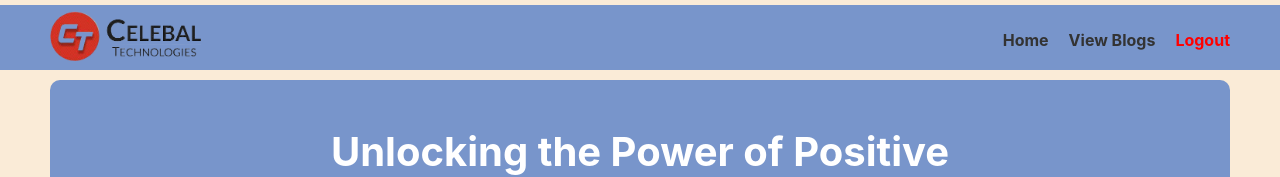
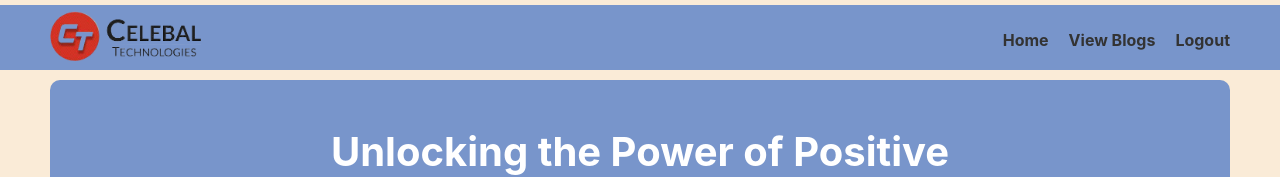
Before and after one commit to Kondrolladinesh/CSI_Project, a React (Create React App) app: page /home in a window 1280 px wide. Shown: the top 177 px of the page. Built offline with nearby package versions, Linux system fonts and the light colour scheme; sample sign-in values are in the browser's storage.

Commit message:
refresh issue commit

```diff
--- a/src/Components/NavBar.js
+++ b/src/Components/NavBar.js
@@ -1,7 +1,8 @@
 import React, { useState } from 'react';
 import { FaBars } from 'react-icons/fa';
 import './NavBar.css';
-import companyLogo from '../Images/CompanyLogo1.png'
+import companyLogo from '../Images/CompanyLogo1.png';
+import { NavLink } from 'react-router-dom';
 
 const NavBar = () => {
   const [isMenuOpen, setMenuOpen] = useState(false);
@@ -13,9 +14,9 @@ const NavBar = () => {
   return (
     <nav className="navbar">
       <div className="nav-header">
-        <a href="/home" className="nav-logo">
+        <NavLink href="/home" className="nav-logo">
           <img src={companyLogo} alt='company-logo'/>
-        </a>
+        </NavLink>
         <div className={`nav-toggle ${isMenuOpen ? 'active' : ''}`} onClick={handleMenuClick}>
           <FaBars />
         </div>
@@ -23,16 +24,14 @@ const NavBar = () => {
       <div className='nav-item-list'>
         <ul className={`navbar-nav ${isMenuOpen ? 'active' : ''}`}>
             <li className="nav-item">
-                <a href="/home" className="nav-link">Home</a>
+                <NavLink to="/home" className="nav-link">Home</NavLink>
             </li>
             <li className="nav-item">
-                <a href="/viewblog" className="nav-link">View Blogs</a>
+                <NavLink to="/viewblog" className="nav-link">View Blogs</NavLink>
             </li>
-            {/* <li className="nav-item">
-                <a href="/contact" className="nav-link">Contact</a>
-            </li> */}
+
             <li className="nav-item">
-                <a href="/" className="nav-link" style={{color:'red'}} onClick={()=>localStorage.setItem("authToken",'')}>Logout</a>
+                <NavLink to="/" className="nav-link" onClick={()=>localStorage.setItem("authToken",'')}>Logout</NavLink>
             </li>
         </ul>
       </div>
```
Also changed, not shown: 1 other file (tests, documents, lock files or other folders).
